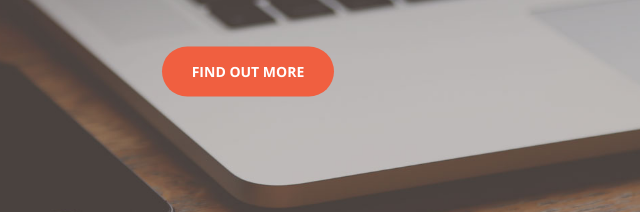
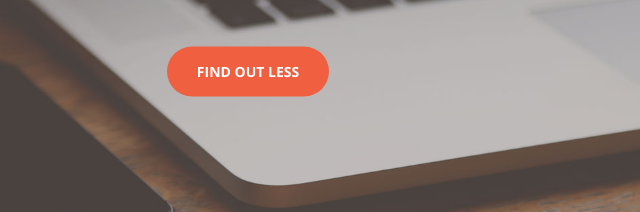
Before and after one commit to LaineHanson-backup/csce412, a plain HTML site: page index.html in a window 1280 px wide. Shown: the part 470-682 px from the top of the page, 392-1032 px from the left. Drawn offline with nearby package versions, Linux system fonts and the light colour scheme.

Commit message:
More -> Less

```diff
--- a/index.html
+++ b/index.html
@@ -77,7 +77,7 @@
                 <h1>Your Favorite Course is CSCE 412 - Cloud Computing</h1>
                 <hr>
                 <p>I'm taking this in Singapore haha</p>
-                <a href="#about" class="btn btn-primary btn-xl page-scroll">Find Out More</a>
+                <a href="#about" class="btn btn-primary btn-xl page-scroll">Find Out Less</a>
             </div>
         </div>
     </header>
```
